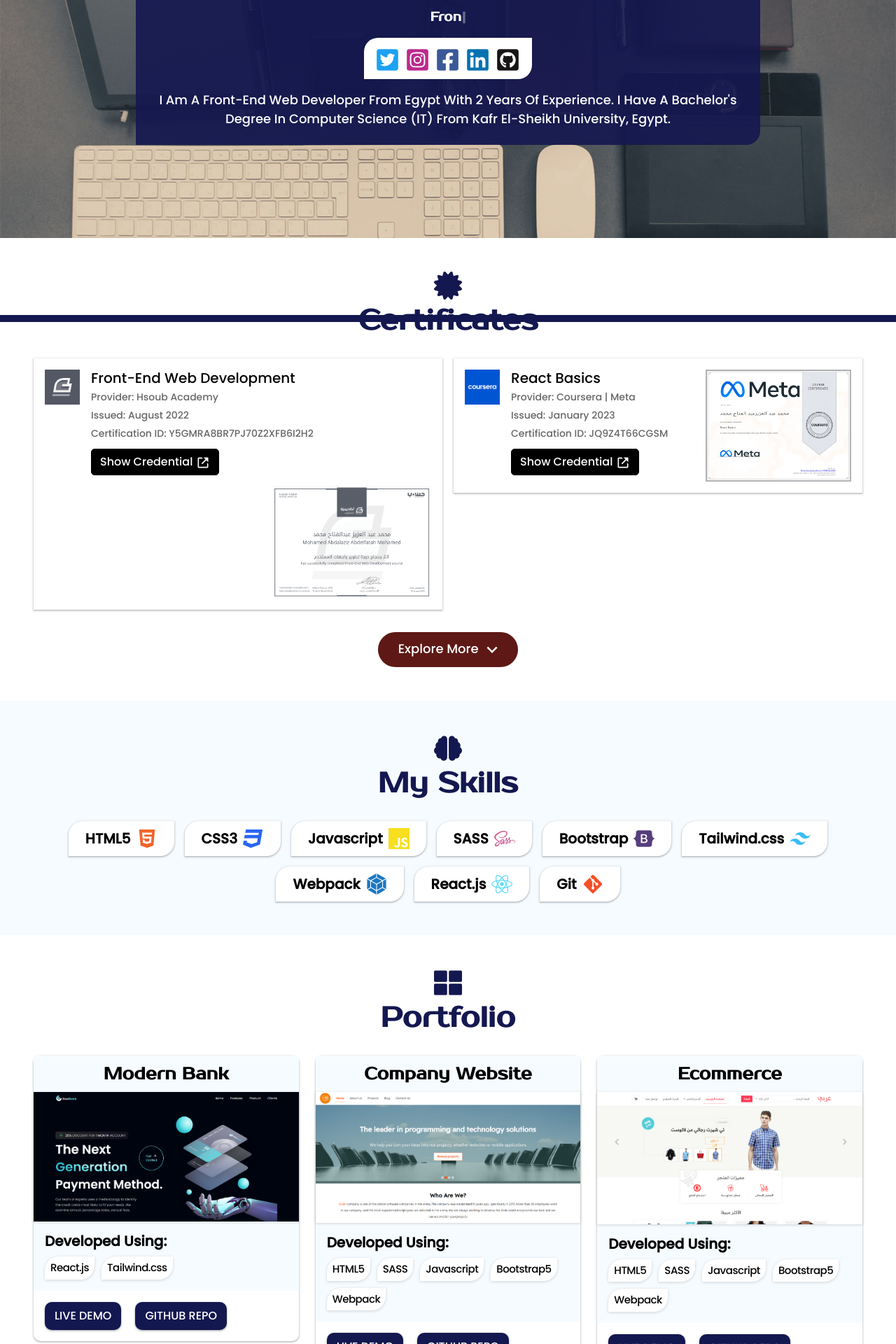
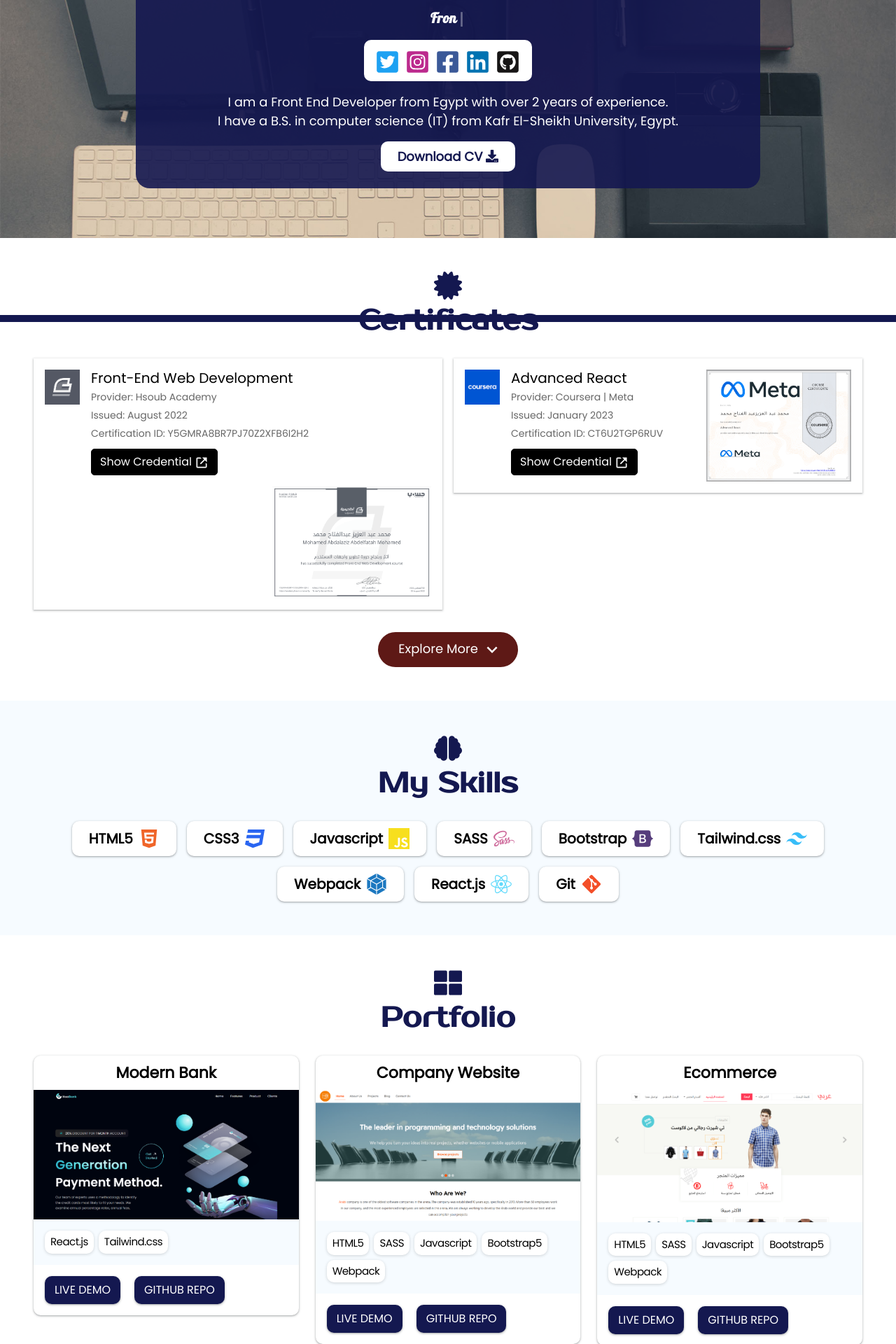
Before and after one commit to moabdalaziz1/ZIZU, a React (Create React App) app: page / in a window 1280 px wide. Shown: the part 340-2260 px from the top of the page at 70% size. Built offline with nearby package versions, Linux system fonts and the light colour scheme.

Commit message:
CV File Added and Some Changes On Project Card

```diff
--- a/src/App.scss
+++ b/src/App.scss
@@ -1,7 +1,7 @@
 @import './variables';
 
 @font-face {
-  src: url('./assets/fonts/Poppins-Medium.ttf');
+  src: url('./assets/fonts/Poppins-Regular.ttf');
   font-family: 'Poppins';
 }
 @font-face {
--- a/src/_mixins.scss
+++ b/src/_mixins.scss
@@ -1,4 +1,3 @@
 @mixin radius-style {
-  border-top-left-radius: $border-radius-secondary;
-  border-bottom-right-radius: $border-radius-secondary;
+  border-radius: $border-radius-primary
 }
--- a/src/components/AboutMe/AboutMe.jsx
+++ b/src/components/AboutMe/AboutMe.jsx
@@ -4,11 +4,13 @@ import Typewriter from 'typewriter-effect';
 import { motion } from 'framer-motion';
 import { AnimateContext } from '../../Contexts/Context';
 import { useContext } from 'react';
+import cv from '../../assets/CV.pdf';
+import { FaDownload } from 'react-icons/fa'
 
 const AboutMe = () => {
 
   let myExperience = new Date().getFullYear() - 2021;
-  const {initial, whileInView, transition} = useContext(AnimateContext);
+  const { initial, whileInView, transition } = useContext(AnimateContext);
 
   return (
     <motion.div
@@ -30,7 +32,7 @@ const AboutMe = () => {
         <Typewriter
           onInit={(typewriter) => {
             typewriter.pauseFor(3100)
-            .typeString("front-end web developer")
+            .typeString("front end web developer")
             .start()
           }}
         />
@@ -38,9 +40,13 @@ const AboutMe = () => {
       <SocialMedia />
       <div className="my-info">
         <p>
-          I am a front-end web developer from egypt with {myExperience} years of experience.
-          I have a Bachelor's degree in Computer Science (IT) from Kafr El-Sheikh University, Egypt.
+          I am a Front End Developer from Egypt with over {myExperience} years of experience.
+          <br className='d-md-block d-none' />
+          I have a B.S. in computer science (IT) from Kafr El-Sheikh University, Egypt.
         </p>
+      </div>
+      <div className="my-cv">
+        <a href={cv} download>Download CV <FaDownload /></a>
       </div>
     </motion.div>
   )
--- a/src/components/AboutMe/AboutMe.scss
+++ b/src/components/AboutMe/AboutMe.scss
@@ -14,7 +14,7 @@
   align-items: center;
   gap: 1rem;
   font-size: 18px;
-  @include radius-style;
+  border-radius: $border-radius-secondary;
   .my-photo {
     width: 150px;
     height: 150px;
@@ -35,8 +35,27 @@
   }
   .job-title {
     .Typewriter {
-      font-family: 'ProstoOne';
+      font-family: 'Lobster';
       font-weight: bold;
+      font-size: 20px;
+      letter-spacing: 0.5px;
+    }
+  }
+  .my-info {
+    text-transform: none;
+  }
+  .my-cv {
+    a {
+      text-decoration: none;
+      background-color: #fff;
+      color: $main-color;
+      padding: $main-padding;
+      font-weight: bold;
+      display: flex;
+      justify-content: center;
+      align-items: center;
+      gap: 5px;
+      @include radius-style;
     }
   }
 }
@@ -50,6 +69,7 @@
 @media (max-width: 525px) {
   .about-me {
     font-size: 16px;
+    margin-top: 12px;
     .name {
       .Typewriter {
         font-size: 28px;
--- a/src/components/Navbar/Navbar.scss
+++ b/src/components/Navbar/Navbar.scss
@@ -3,6 +3,11 @@
 
 .navbar {
   transition: $transition;
+  a.nav-link {
+    &:hover, &.active {
+      font-weight: bold;
+    }
+  }
 }
 /* For Changing The Navbar Styles When The scrollbar passes 200px */
 .noTransparrent {
--- a/src/components/Project/Project.jsx
+++ b/src/components/Project/Project.jsx
@@ -27,10 +27,9 @@ const Project = ({ item }) => {
           className='project-img-link'
         >
           <ProjectEye />
-          <img src={item.coverImg} className='card-img-top project-img' alt={item.title} />
+          <img src={item.coverImg} className='card-img-top' alt={item.title} />
         </a>
         <div className="project-skills p-3">
-          <h5>developed using:</h5>
           <div className="skills-list">
             {
               item.usedSkills.map((item, index) => (
--- a/src/components/Project/Project.scss
+++ b/src/components/Project/Project.scss
@@ -12,10 +12,8 @@
   }
 }
 .project-name {
-  font-family: 'ProstoOne';
-  font-size: 24px;
+  font-size: 22px;
   font-weight: bold;
-  background-color: $color-bg;
 }
 .project-img-link {
   position: relative;
@@ -23,22 +21,11 @@
   justify-content: center;
   align-items: center;
 }
-.project-img {
-  box-shadow: $second-box-shadow;
-  transition: $transition;
-}
 .project-skills {
   background-color: $color-bg;
-  display: flex;
-  flex-direction: column;
-  align-items: flex-start;
-  h5 {
-    font-weight: bold;
-    margin-bottom: 10px;
-  }
   .skills-list {
     display: flex;
-    gap: 10px;
+    gap: 7px;
     flex-wrap: wrap;
     text-transform: none;
     span {
--- a/src/data/certificatesData.js
+++ b/src/data/certificatesData.js
@@ -20,22 +20,22 @@ const certificateData = [
   {
     id: 2,
     logo: coursera,
+    url: 'https://www.coursera.org/account/accomplishments/certificate/CT6U2TGP6RUV',
+    title: 'advanced react',
+    provider: 'coursera | meta',
+    issued: 'January 2023',
+    certificationID: 'CT6U2TGP6RUV',
+    certificateImg: advancedReact,
+  },
+  {
+    id: 3,
+    logo: coursera,
     url: 'https://www.coursera.org/account/accomplishments/certificate/JQ9Z4T66CGSM',
     title: 'react basics',
     provider: 'coursera | meta',
     issued: 'January 2023',
     certificationID: 'JQ9Z4T66CGSM',
     certificateImg: reactBasics,
-  },
-  {
-    id: 3,
-    logo: coursera,
-    url: 'https://www.coursera.org/account/accomplishments/certificate/CT6U2TGP6RUV',
-    title: 'advanced react',
-    provider: 'coursera | meta',
-    issued: 'January 2023',
-    certificationID: 'CT6U2TGP6RUV',
-    certificateImg: advancedReact,
   },
   {
     id: 4,
```
Also changed, not shown: 1 other file (tests, documents, lock files or other folders).
